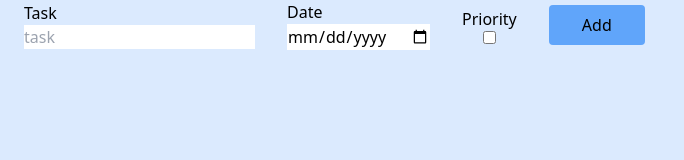
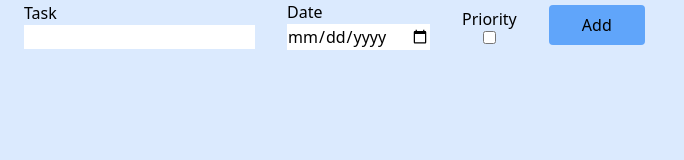
Before and after one commit to Nekromenzer/task-management, a React (Create React App) app: page / in a window 1280 px wide. Shown: the top 160 px of the page, without its empty margins (0-684 px from the left). Built offline with nearby package versions, Linux system fonts and the light colour scheme.

Commit message:
todo app done with dynamic form

```diff
--- a/src/App.js
+++ b/src/App.js
@@ -1,5 +1,7 @@
 import "./App.css";
 import { useState } from "react";
+import TodoList from "./components/TodoList";
+import AddListForm from "./components/AddListForm";
 
 function App() {
   const [tasks, setTasks] = useState({
@@ -62,72 +64,17 @@ function App() {
   return (
     <div className="App">
       <div className="h-screen w-auto px-6 bg-blue-100">
-        <div className="flex items-center gap-8 ">
-          <div className="flex flex-col">
-            <label>Task</label>
-            <input
-              name="title"
-              type="text"
-              onChange={(e) => handleOnChange(e)}
-              value={tasks.title}
-              placeholder="task"
-            />
-          </div>
-          <div className="flex flex-col">
-            <label>Date</label>
-            <input
-              name="date"
-              type="date"
-              onChange={(e) => handleOnChange(e)}
-              value={tasks.date}
-              placeholder="12/12/2021"
-            />
-          </div>
-          <div className="flex flex-col">
-            <label>Priority</label>
-            <input
-              name="priority"
-              type="checkbox"
-              onChange={(e) => handleOnChange(e)}
-              checked={tasks.priority}
-            />
-          </div>
-          <div>
-            <button
-              className="bg-blue-400 px-4 py-2 min-w-[6rem] rounded"
-              onClick={() => handleAdd()}
-            >
-              Add
-            </button>
-          </div>
-        </div>
-        <div className="mt-4 flex flex-col gap-2">
-          {taskList.map((task, idx) => (
-            <div
-              key={idx}
-              className="w-full flex gap-2 items-center py-4 px-3 bg-sky-200 rounded"
-            >
-              <div className="text-xl w-[250px]">{task.title}</div>
-              <div className="text-base w-[100px]">{task.date}</div>
-              <div className="text-base w-[60px]">
-                {task.priority ? "🔥" : "🚫"}
-              </div>
-              <input type="checkbox" onChange={() => handleState(idx)} />
-              <button
-                className="text-blue-600 font-bold"
-                onClick={() => handleEdit(task, idx)}
-              >
-                ✒️
-              </button>
-              <button
-                className="text-red-600 font-bold"
-                onClick={() => handleDelete(idx)}
-              >
-                🗑️
-              </button>
-            </div>
-          ))}
-        </div>
+        <AddListForm
+          tasks={tasks}
+          handleOnChange={handleOnChange}
+          handleAdd={handleAdd}
+        />
+        <TodoList
+          taskList={taskList}
+          handleDelete={handleDelete}
+          handleEdit={handleEdit}
+          handleState={handleState}
+        />
       </div>
     </div>
   );
--- /dev/null
+++ b/src/components/AddListForm.jsx
@@ -0,0 +1,54 @@
+import React from "react";
+
+const AddListForm = ({ tasks, handleOnChange, handleAdd }) => {
+  const formElements = [
+    {
+      label: "Task",
+      name: "title",
+      value: tasks.title,
+      placeholder: "task",
+      type: "text",
+    },
+    {
+      label: "Date",
+      name: "date",
+      value: tasks.date,
+      placeholder: "12/12/2021",
+      type: "date",
+    },
+    {
+      label: "Priority",
+      name: "priority",
+      value: tasks.priority,
+      placeholder: "task",
+      type: "checkbox",
+    },
+  ];
+
+  return (
+    <div className="flex items-center gap-8 ">
+      {formElements.map((formItem, id) => (
+        <div className="flex flex-col" key={id}>
+          <label>{formItem.label}</label>
+          <input
+            name={formItem.name}
+            type={formItem.type}
+            onChange={(e) => handleOnChange(e)}
+            value={tasks.title}
+            placeholder={tasks.placeholder}
+          />
+        </div>
+      ))}
+      <div>
+        <button
+          className="bg-blue-400 px-4 py-2 min-w-[6rem] rounded"
+          onClick={() => handleAdd()}
+        >
+          Add
+        </button>
+      </div>
+    </div>
+  );
+};
+
+export default AddListForm;
--- /dev/null
+++ b/src/components/TodoList.jsx
@@ -0,0 +1,35 @@
+import React from "react";
+
+const TodoList = ({ taskList, handleDelete, handleEdit, handleState }) => {
+  return (
+    <div className="mt-4 flex flex-col gap-2">
+      {taskList?.map((task, idx) => (
+        <div
+          key={idx}
+          className="w-full flex gap-2 items-center py-4 px-3 bg-sky-200 rounded"
+        >
+          <div className="text-xl w-[250px]">{task.title}</div>
+          <div className="text-base w-[100px]">{task.date}</div>
+          <div className="text-base w-[60px]">
+            {task.priority ? "🔥" : "🚫"}
+          </div>
+          <input type="checkbox" onChange={() => handleState(idx)} />
+          <button
+            className="text-blue-600 font-bold"
+            onClick={() => handleEdit(task, idx)}
+          >
+            ✒️
+          </button>
+          <button
+            className="text-red-600 font-bold"
+            onClick={() => handleDelete(idx)}
+          >
+            🗑️
+          </button>
+        </div>
+      ))}
+    </div>
+  );
+};
+
+export default TodoList;
```
